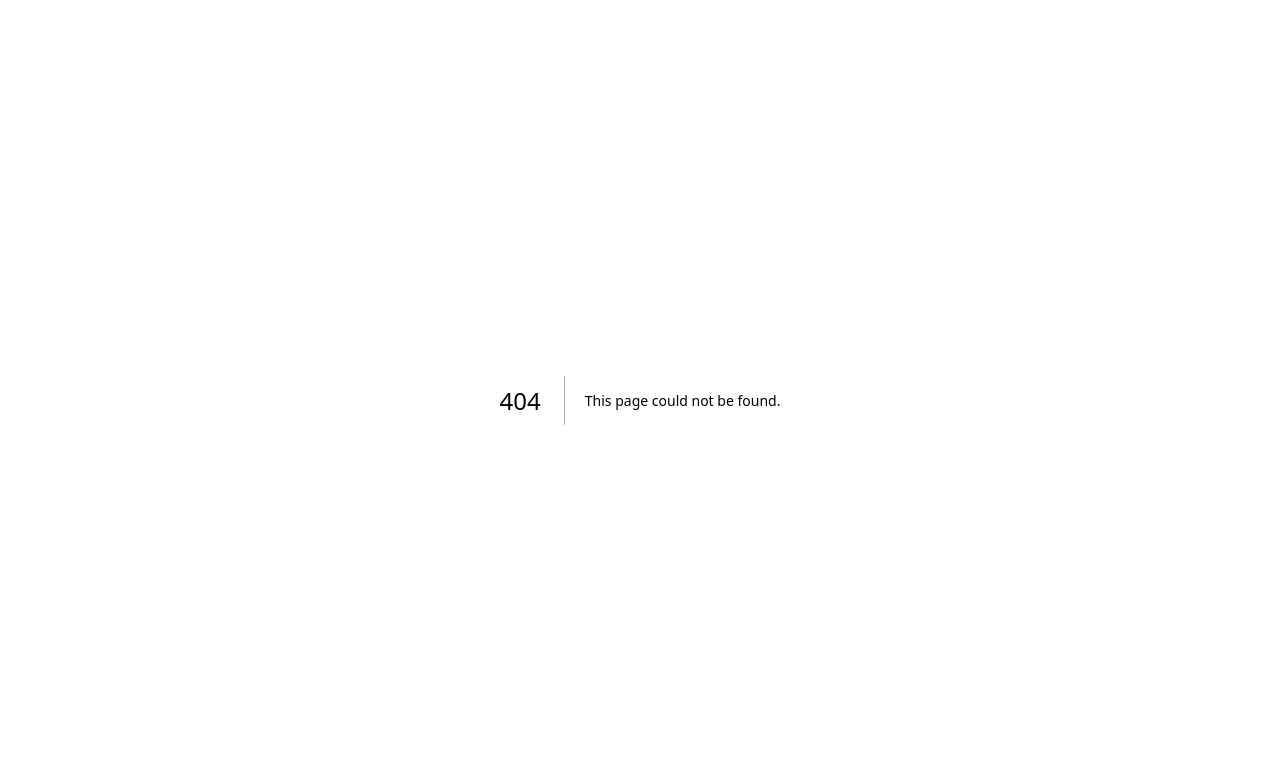
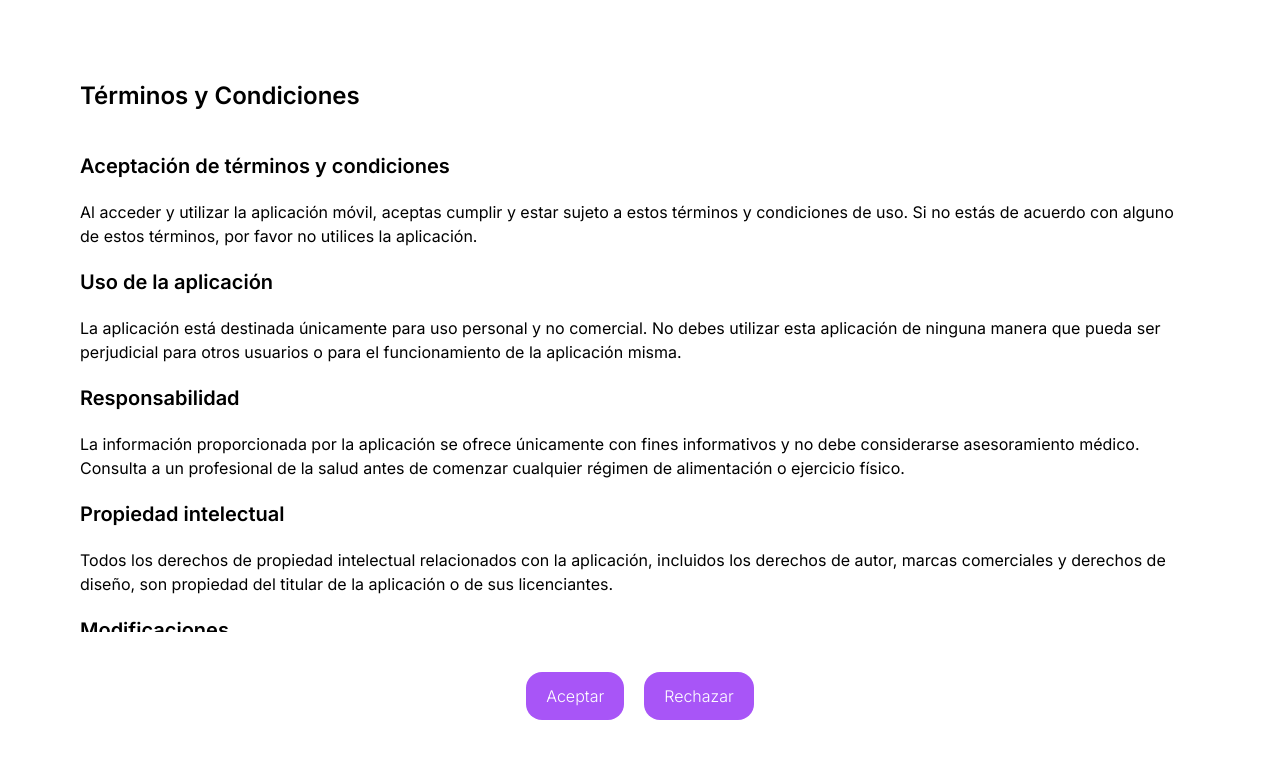
Before and after one commit to cykrr/salud, a Next.js app: page /terms_conditions in a window 1280 px wide. Before the commit this address had no page. Shown: the top 758 px of the page. Built offline with nearby package versions, Linux system fonts and the light colour scheme.

Commit message:
Crear diseño Términos y Condiciones

```diff
--- a/src/app/globals.css
+++ b/src/app/globals.css
@@ -39,6 +39,17 @@ body, html {
   overflow-x: hidden;
 }
 
+@layer base {
+  h1 {
+    @apply text-2xl;
+    @apply font-semibold;
+  }
+  h2 {
+    @apply text-xl;
+    @apply font-semibold;
+  }
+}
+
 input[type="number"] {
   -webkit-appearance: textfield;
      -moz-appearance: textfield;
--- a/src/app/page.tsx
+++ b/src/app/page.tsx
@@ -4,7 +4,8 @@ export default function Homepage() {
         <div>
             <p>Prueba</p>
             <Link href="/signin">Iniciar sesión</Link><br/>
-            <Link href="/signup">Registrarse</Link>
+            <Link href="/signup">Registrarse</Link><br/>
+            <Link href="/terms_conditions">Términos y Condiciones</Link>
         </div>
     )
 }
--- /dev/null
+++ b/src/app/terms_conditions/page.tsx
@@ -0,0 +1,25 @@
+import Button from "@/components/Button"
+
+export default function Page() {
+    return (
+        <div className="flex w-full h-full flex-col p-20 space-y-10">
+            <h1>Términos y Condiciones</h1>
+            <div className="flex w-full flex-col space-y-5 overflow-y-auto pr-5">
+                <h2>Aceptación de términos y condiciones</h2>
+                <p>Al acceder y utilizar la aplicación móvil, aceptas cumplir y estar sujeto a estos términos y condiciones de uso. Si no estás de acuerdo con alguno de estos términos, por favor no utilices la aplicación.</p>
+                <h2>Uso de la aplicación</h2>
+                <p>La aplicación está destinada únicamente para uso personal y no comercial. No debes utilizar esta aplicación de ninguna manera que pueda ser perjudicial para otros usuarios o para el funcionamiento de la aplicación misma.</p>
+                <h2>Responsabilidad</h2>
+                <p>La información proporcionada por la aplicación se ofrece únicamente con fines informativos y no debe considerarse asesoramiento médico. Consulta a un profesional de la salud antes de comenzar cualquier régimen de alimentación o ejercicio físico.</p>
+                <h2>Propiedad intelectual</h2>
+                <p>Todos los derechos de propiedad intelectual relacionados con la aplicación, incluidos los derechos de autor, marcas comerciales y derechos de diseño, son propiedad del titular de la aplicación o de sus licenciantes.</p>
+                <h2>Modificaciones</h2>
+                <p>Nos reservamos el derecho de modificar estos términos y condiciones en cualquier momento. Cualquier modificación entrará en vigor inmediatamente después de su publicación en la aplicación. Se te notificará sobre cualquier cambio significativo en los términos y condiciones.</p>
+            </div>
+            <div className="flex w-full flex-row justify-center space-x-5">
+                <Button>Aceptar</Button>
+                <Button>Rechazar</Button>
+            </div>
+        </div>
+    );
+}
```
